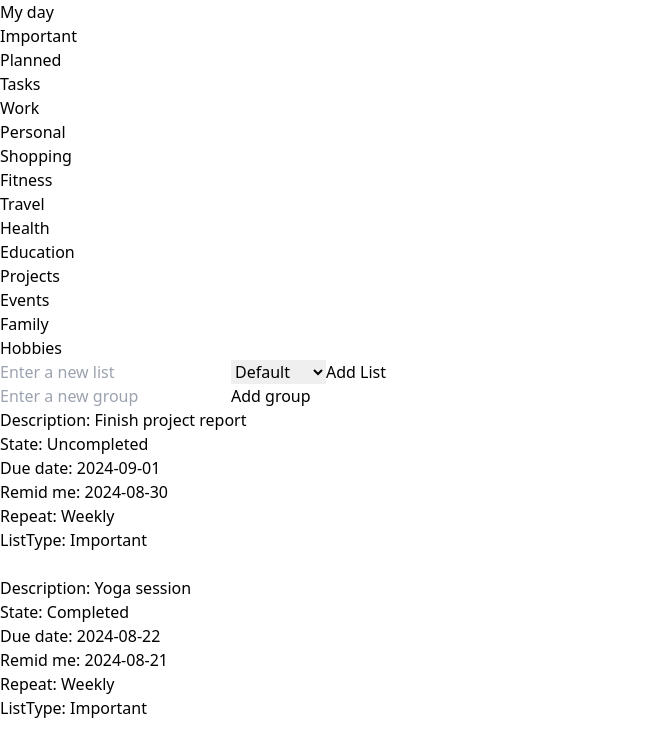
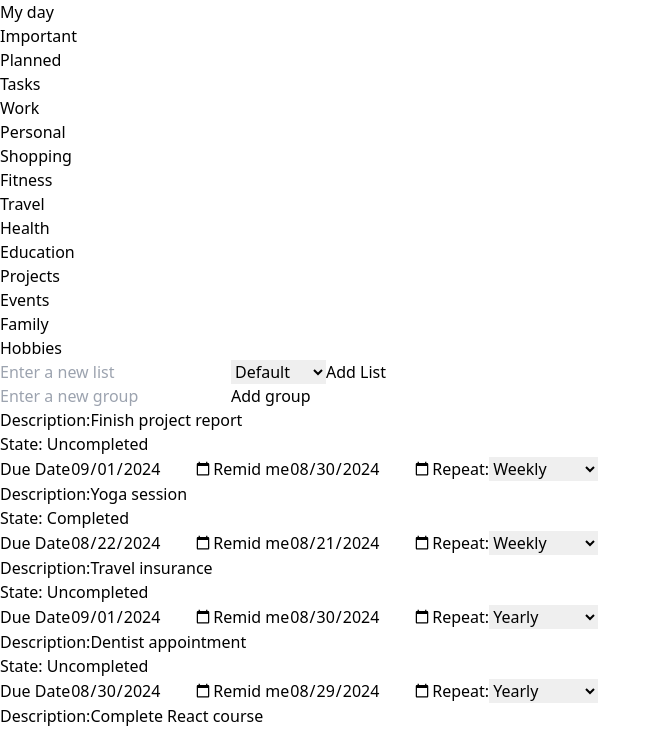
Before and after one commit to romanmicuda/task-managment-app, a React (Create React App) app: page /filter/Important in a window 1280 px wide. Shown: the top 732 px of the page, without its empty margins (0-661 px from the left). Built offline with nearby package versions, Linux system fonts and the light colour scheme.

Commit message:
feat: update a to do task

```diff
--- a/src/component/TodoItem.tsx
+++ b/src/component/TodoItem.tsx
@@ -1,9 +1,62 @@
-import React from "react";
-import { List, TodoType } from "../types";
+import React, { useEffect, useState } from "react";
+import { List, RepeatType, TodoType } from "../types";
 import { useTodo } from "./TodoProvider";
+import { setgroups } from "process";
 
 const TodoItem: React.FC<TodoType> = (todo) => {
   const { groups, setGroups } = useTodo();
+  const [newTaskDescription, setNewTaskDescription] = useState(
+    todo.description
+  );
+  const [newDueDate, setNewDueDate] = useState<Date | undefined>(todo.dueDate);
+  const [newRemindme, seRemindme] = useState<Date | undefined>(todo.remindme);
+  const [selectedRepeatType, setSelectedRepeatType] = useState<
+    RepeatType | undefined
+  >(todo.repeat);
+  const repeatTypes = [
+    "Daily",
+    "WeekDays",
+    "Weekly",
+    "Monthly",
+    "Yearly",
+    "Customized",
+  ];
+
+  useEffect(() => {
+    setGroups((prevGroups) =>
+      prevGroups.map((group) => ({
+        ...group,
+        groupList: group.groupList.map((list) => ({
+          ...list,
+          lists: list.lists.map((item) =>
+            todo.id === item.id
+              ? {
+                  ...item,
+                  description: newTaskDescription,
+                  dueDate: newDueDate,
+                  remindme: newRemindme,
+                  repeat: selectedRepeatType,
+                }
+              : item
+          ),
+        })),
+      }))
+    );
+  }, [
+    newTaskDescription,
+    newDueDate,
+    newRemindme,
+    selectedRepeatType,
+    setGroups,
+    todo.id,
+  ]);
+
+  const handleSelectedRepeatType = (
+    e: React.ChangeEvent<HTMLSelectElement>
+  ) => {
+    setSelectedRepeatType(e.target.value as RepeatType);
+  };
+
   const handleToggle = () => {
     setGroups((prevGroup) =>
       prevGroup.map((group) => ({
@@ -22,20 +75,59 @@ const TodoItem: React.FC<TodoType> = (todo) => {
       }))
     );
   };
+
+  const formatDate = (date: Date | undefined): string => {
+    if (!date) return "";
+    return date.toISOString().split("T")[0];
+  };
+
   return (
-    <div>
-      <p>Description: {todo.description}</p>
+    <div className="flex">
+      <p>
+        Description:
+        <input
+          type="text"
+          placeholder="Add task"
+          value={todo.description}
+          onChange={(e) => setNewTaskDescription(e.target.value)}
+        />
+      </p>
       <p onClick={() => handleToggle()}>
         State: {todo.completed ? "Completed" : "Uncompleted"}
       </p>
-      {todo.dueDate && (
-        <p>Due date: {todo.dueDate.toISOString().split("T")[0]}</p>
-      )}
-      {todo.remindme && (
-        <p>Remid me: {todo.remindme.toISOString().split("T")[0]}</p>
-      )}
-      {todo.repeat && <p>Repeat: {todo.repeat}</p>}
-      {todo.listType.length !== 0 && <p>ListType: {todo.listType}</p>}
+
+      <label>
+        Due Date
+        <input
+          type="date"
+          value={formatDate(todo.dueDate)}
+          onChange={(e) =>
+            setNewDueDate(e.target.value ? new Date(e.target.value) : undefined)
+          }
+        />
+      </label>
+
+      <label>
+        Remid me
+        <input
+          type="date"
+          value={formatDate(todo.remindme)}
+          onChange={(e) =>
+            seRemindme(e.target.value ? new Date(e.target.value) : undefined)
+          }
+        />
+      </label>
+
+      <label>
+        Repeat:
+        <select value={todo.repeat} onChange={handleSelectedRepeatType}>
+          <option value={undefined}>Default</option>
+          {repeatTypes.map((repeatType) => (
+            <option>{repeatType}</option>
+          ))}
+        </select>
+      </label>
+
       <br />
     </div>
   );
```
